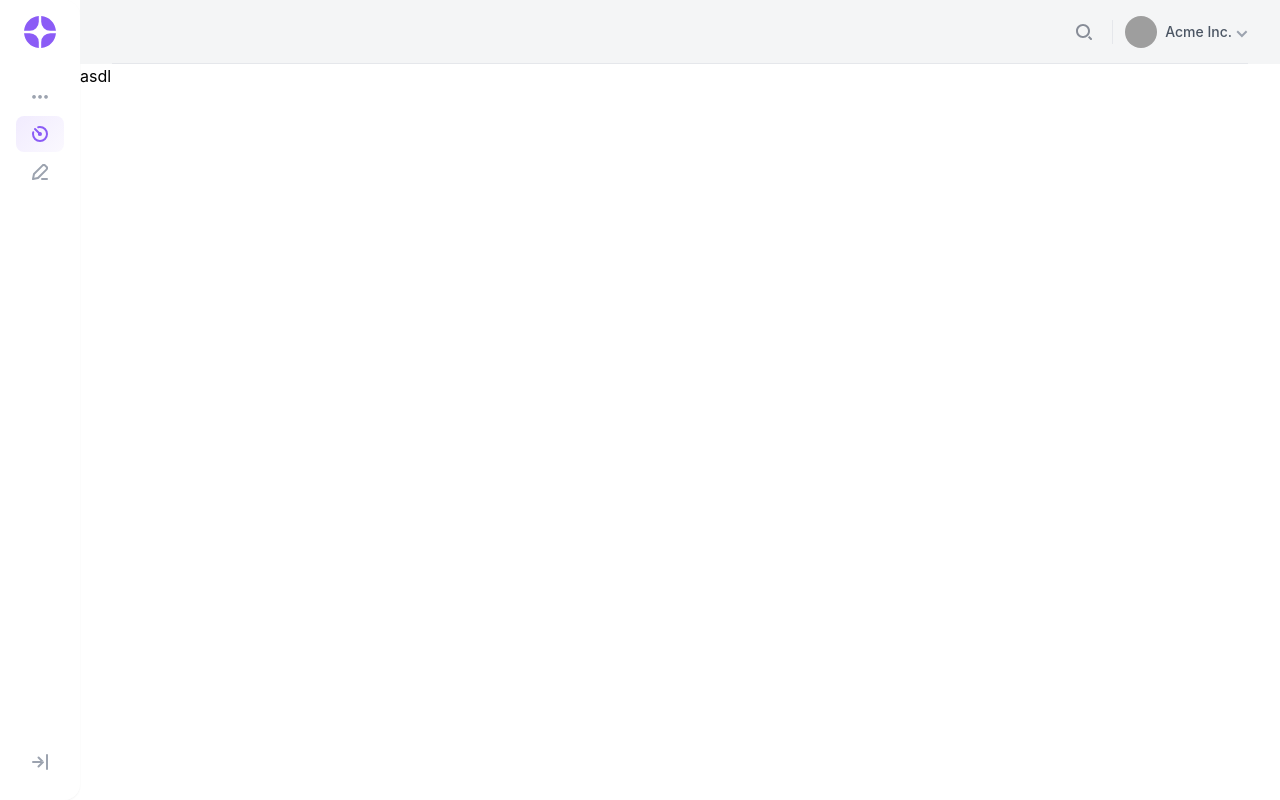
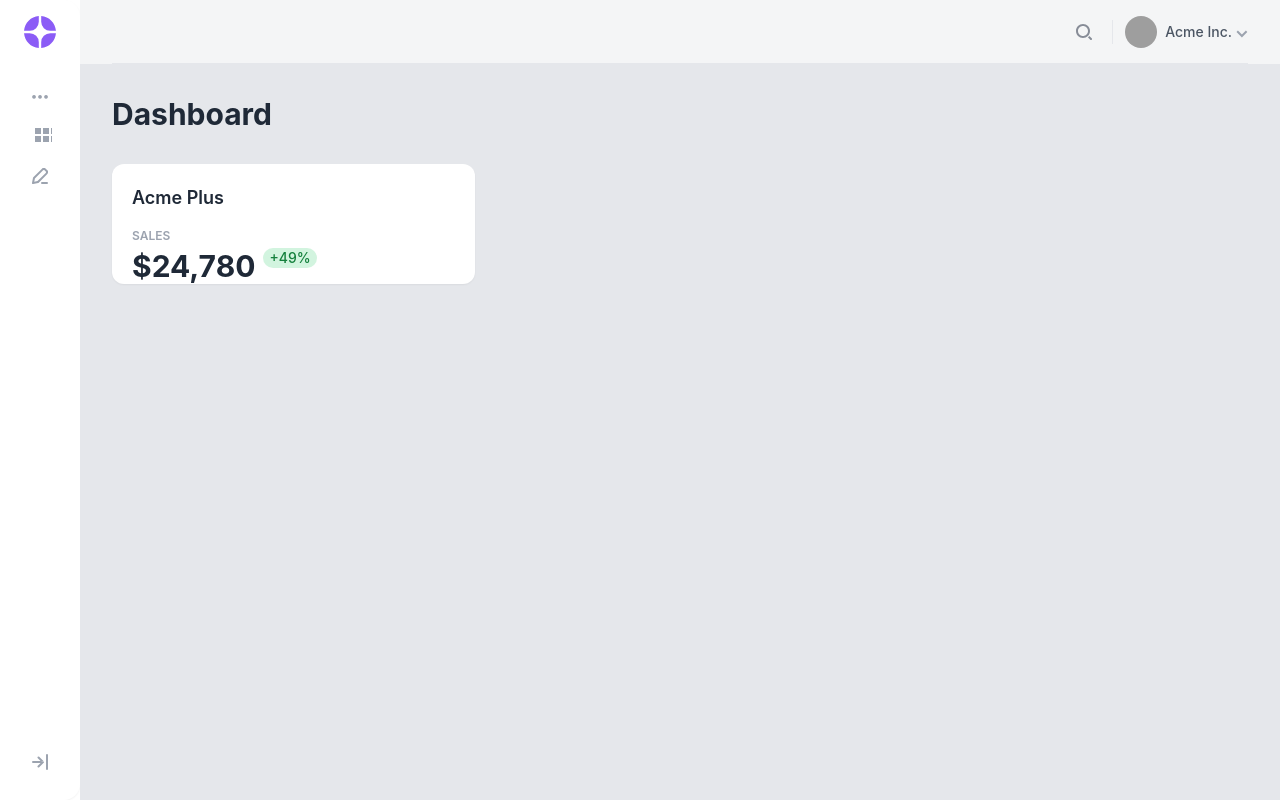
Before and after one commit to sarathirangasamy/intern-demo, a React (Create React App) app: page /home/dashboard in a window 1280 px wide. Built offline with nearby package versions, Linux system fonts and the light colour scheme; sample sign-in values are in the browser's storage; grey boxes are pictures that could not be loaded.

Commit message:
Icon changes

```diff
--- a/package.json
+++ b/package.json
@@ -12,9 +12,11 @@
     "@types/react": "^18.3.11",
     "@types/react-dom": "^18.3.0",
     "axios": "^1.7.9",
+    "flatpickr": "^4.6.13",
     "jwt-decode": "^4.0.0",
     "react": "^18.3.1",
     "react-dom": "^18.3.1",
+    "react-flatpickr": "^3.10.13",
     "react-redux": "^9.1.2",
     "react-router-dom": "^6.26.2",
     "react-scripts": "5.0.1",
@@ -49,6 +51,7 @@
     ]
   },
   "devDependencies": {
+    "@types/react-flatpickr": "^3.8.11",
     "@types/react-transition-group": "^4.4.11",
     "autoprefixer": "^10.4.20",
     "postcss": "^8.4.49",
--- /dev/null
+++ b/src/home/dashboard-card/index.tsx
@@ -0,0 +1,43 @@
+import React from 'react';
+import { Link } from 'react-router-dom';
+
+
+// Chart Data Type
+interface ChartDataset {
+  data: number[];
+  fill: boolean;
+  backgroundColor: (context: any) => string;
+  borderColor: string;
+  borderWidth: number;
+  pointRadius: number;
+  pointHoverRadius: number;
+  pointBackgroundColor: string;
+  pointHoverBackgroundColor: string;
+  pointBorderWidth: number;
+  pointHoverBorderWidth: number;
+  clip: number;
+  tension: number;
+}
+
+interface ChartData {
+  labels: string[];
+  datasets: ChartDataset[];
+}
+
+export const DashboardCard :React.FC = () =>  {
+
+  return (
+    <div className="flex flex-col col-span-full sm:col-span-6 xl:col-span-4 bg-white dark:bg-gray-800 shadow-sm rounded-xl">
+      <div className="px-5 pt-5">
+        <header className="flex justify-between items-start mb-2">
+          <h2 className="text-lg font-semibold text-gray-800 dark:text-gray-100 mb-2">Acme Plus</h2>
+        </header>
+        <div className="text-xs font-semibold text-gray-400 dark:text-gray-500 uppercase mb-1">Sales</div>
+        <div className="flex items-start">
+          <div className="text-3xl font-bold text-gray-800 dark:text-gray-100 mr-2">$24,780</div>
+          <div className="text-sm font-medium text-green-700 px-1.5 bg-green-500/20 rounded-full">+49%</div>
+        </div>
+      </div>
+    </div>
+  );
+}
--- a/src/home/index.tsx
+++ b/src/home/index.tsx
@@ -1,5 +1,35 @@
-export const Home:React.FC = () => {
-    return (
-        <p>asdl</p>
-    )
-}
+import { DashboardCard } from './dashboard-card';
+
+export const Home: React.FC = () => {
+  return (
+    <div className="flex h-screen overflow-hidden">
+      {/* Sidebar */}
+
+      {/* Content area */}
+      <div className="relative flex flex-col flex-1 overflow-y-auto overflow-x-hidden">
+        {/*  Site header */}
+
+        <main className="grow">
+          <div className="px-4 sm:px-6 lg:px-8 py-8 w-full max-w-9xl mx-auto">
+            {/* Dashboard actions */}
+            <div className="sm:flex sm:justify-between sm:items-center mb-8">
+              {/* Left: Title */}
+              <div className="mb-4 sm:mb-0">
+                <h1 className="text-2xl md:text-3xl text-gray-800 dark:text-gray-100 font-bold">
+                  Dashboard
+                </h1>
+              </div>
+            </div>
+
+            {/* Cards */}
+            <div className="grid grid-cols-12 gap-6">
+              <DashboardCard />
+            </div>
+          </div>
+        </main>
+
+        {/* <Banner /> */}
+      </div>
+    </div>
+  );
+};
--- a/src/layout/appLayout.tsx
+++ b/src/layout/appLayout.tsx
@@ -1,13 +1,12 @@
-import "./styles.css";
+import './styles.css';
 
-import React, { useEffect, useState } from "react";
-import { Outlet } from "react-router-dom";
-import Header from "./header";
-import SideBar from "./side-nav";
+import React, { useEffect, useState } from 'react';
+import { Outlet } from 'react-router-dom';
+
+import Header from './header';
+import SideBar from './side-nav';
 
 export const AppLayout: React.FC = () => {
-  const [navCollapsed, setNavCollapsed] = useState<boolean>(false);
-  const [isMobile, setIsMobile] = useState<boolean>(false);
   const [sidebarOpen, setSidebarOpen] = useState<boolean>(false);
 
   return (
@@ -19,12 +18,10 @@ export const AppLayout: React.FC = () => {
       <div className="relative flex flex-col flex-1 overflow-y-auto overflow-x-hidden">
         {/*  Site header */}
         <Header sidebarOpen={sidebarOpen} setSidebarOpen={setSidebarOpen} />
-
-        <main className="grow">
+        <main className="grow" style={{background:'#E5E7EB'}}>
           <Outlet />
         </main>
 
-        {/* <Banner /> */}
       </div>
     </div>
   );
--- a/src/layout/side-nav.tsx
+++ b/src/layout/side-nav.tsx
@@ -130,42 +130,6 @@ const SideBar: React.FC<SideNavProps> = ({
               </span>
             </h3>
             <ul className="mt-3">
-              {/* Dashboard */}
-              <SidebarLinkGroup
-                activecondition={
-                  pathname === "/" || pathname.includes("dashboard")
-                }
-              >
-                {(handleClick, open) => {
-                  return (
-                    <React.Fragment>
-                      <div className="flex items-center justify-between">
-                        <div className="flex items-center">
-                          <svg
-                            className={`shrink-0 fill-current ${
-                              pathname === "/" || pathname.includes("dashboard")
-                                ? "text-violet-500"
-                                : "text-gray-400 dark:text-gray-500"
-                            }`}
-                            xmlns="http://www.w3.org/2000/svg"
-                            width="16"
-                            height="16"
-                            viewBox="0 0 16 16"
-                          >
-                            <path d="M5.936.278A7.983 7.983 0 0 1 8 0a8 8 0 1 1-8 8c0-.722.104-1.413.278-2.064a1 1 0 1 1 1.932.516A5.99 5.99 0 0 0 2 8a6 6 0 1 0 6-6c-.53 0-1.045.076-1.548.21A1 1 0 1 1 5.936.278Z" />
-                            <path d="M6.068 7.482A2.003 2.003 0 0 0 8 10a2 2 0 1 0-.518-3.932L3.707 2.293a1 1 0 0 0-1.414 1.414l3.775 3.775Z" />
-                          </svg>
-                          <span className="text-sm font-medium ml-4 lg:opacity-0 lg:sidebar-expanded:opacity-100 2xl:opacity-100 duration-200">
-                            Dashboard
-                          </span>
-                        </div>
-                      </div>
-                    </React.Fragment>
-                  );
-                }}
-              </SidebarLinkGroup>
-
-              {/* Messages */}
               <li
                 className={`pl-4 pr-3 py-2 rounded-lg mb-0.5 last:mb-0 bg-[linear-gradient(135deg,var(--tw-gradient-stops))] ${
                   pathname.includes("messages") &&
@@ -174,7 +138,41 @@ const SideBar: React.FC<SideNavProps> = ({
               >
                 <NavLink
                   end
-                  to="/"
+                  to="/home/dashboard"
+                  className={`block text-gray-800 dark:text-gray-100 truncate transition duration-150 ${
+                    pathname.includes("messages")
+                      ? ""
+                      : "hover:text-gray-900 dark:hover:text-white"
+                  }`}
+                >
+                  <div className="flex items-center justify-between">
+                    <div className="grow flex items-center">
+                      <svg
+                        className="shrink-0 fill-current text-gray-400 dark:text-gray-500"
+                        xmlns="http://www.w3.org/2000/svg"
+                        width="24"
+                        height="24"
+                        viewBox="0 0 24 24"
+                      >
+                        <path d="M3 12h6v6H3v-6zm0-8h6v6H3V4zm8 0h6v6h-6V4zm0 8h6v6h-6v-6zm8-8h6v6h-6V4zm0 8h6v6h-6v-6z" />
+                      </svg>
+
+                      <span className="text-sm font-medium ml-4 lg:opacity-0 lg:sidebar-expanded:opacity-100 2xl:opacity-100 duration-200">
+                        Dashboard
+                      </span>
+                    </div>
+                  </div>
+                </NavLink>
+              </li>
+              <li
+                className={`pl-4 pr-3 py-2 rounded-lg mb-0.5 last:mb-0 bg-[linear-gradient(135deg,var(--tw-gradient-stops))] ${
+                  pathname.includes("messages") &&
+                  "from-violet-500/[0.12] dark:from-violet-500/[0.24] to-violet-500/[0.04]"
+                }`}
+              >
+                <NavLink
+                  end
+                  to="/home/student"
                   className={`block text-gray-800 dark:text-gray-100 truncate transition duration-150 ${
                     pathname.includes("messages")
                       ? ""
@@ -198,7 +196,7 @@ const SideBar: React.FC<SideNavProps> = ({
                         <path d="M10 14a1 1 0 1 0 0 2h5a1 1 0 1 0 0-2h-5Z" />
                       </svg>
                       <span className="text-sm font-medium ml-4 lg:opacity-0 lg:sidebar-expanded:opacity-100 2xl:opacity-100 duration-200">
-                        Messages
+                        Student
                       </span>
                     </div>
                   </div>
--- a/src/routes/app-route.tsx
+++ b/src/routes/app-route.tsx
@@ -14,6 +14,7 @@ import { AppDispatch } from "../store/store";
 import { PrivateRoute } from "./private-route";
 import { initSession } from "../store/sessionUserReducer";
 import { InternRegisterForm } from "../auth/register";
+import { StudentList } from "../student";
 
 export const AppRouter: React.FC = () => {
   const dispatch = useDispatch<AppDispatch>();
@@ -37,7 +38,7 @@ export const AppRouter: React.FC = () => {
   return (
     <BrowserRouter>
       <Routes>
-      <Route path="/student-register" element={<InternRegisterForm />} />
+        <Route path="/student-register" element={<InternRegisterForm />} />
 
         <Route path="/" element={<Outlet />}>
           {/* Public Route */}
@@ -54,6 +55,7 @@ export const AppRouter: React.FC = () => {
             element={<PrivateRoute isAuthenticated={isAuthenticated} />}
           >
             <Route path="dashboard" element={<Home />} />
+            <Route path="student" element={<StudentList />} />
             <Route path="*" element={<p>404 Not Found</p>} />
           </Route>
         </Route>
--- /dev/null
+++ b/src/student/index.tsx
@@ -0,0 +1,7 @@
+export const StudentList:React.FC = () => {
+
+    return (
+
+        <h4>Student</h4>
+    )
+}
```
Also changed, not shown: 1 other file (tests, documents, lock files or other folders).
